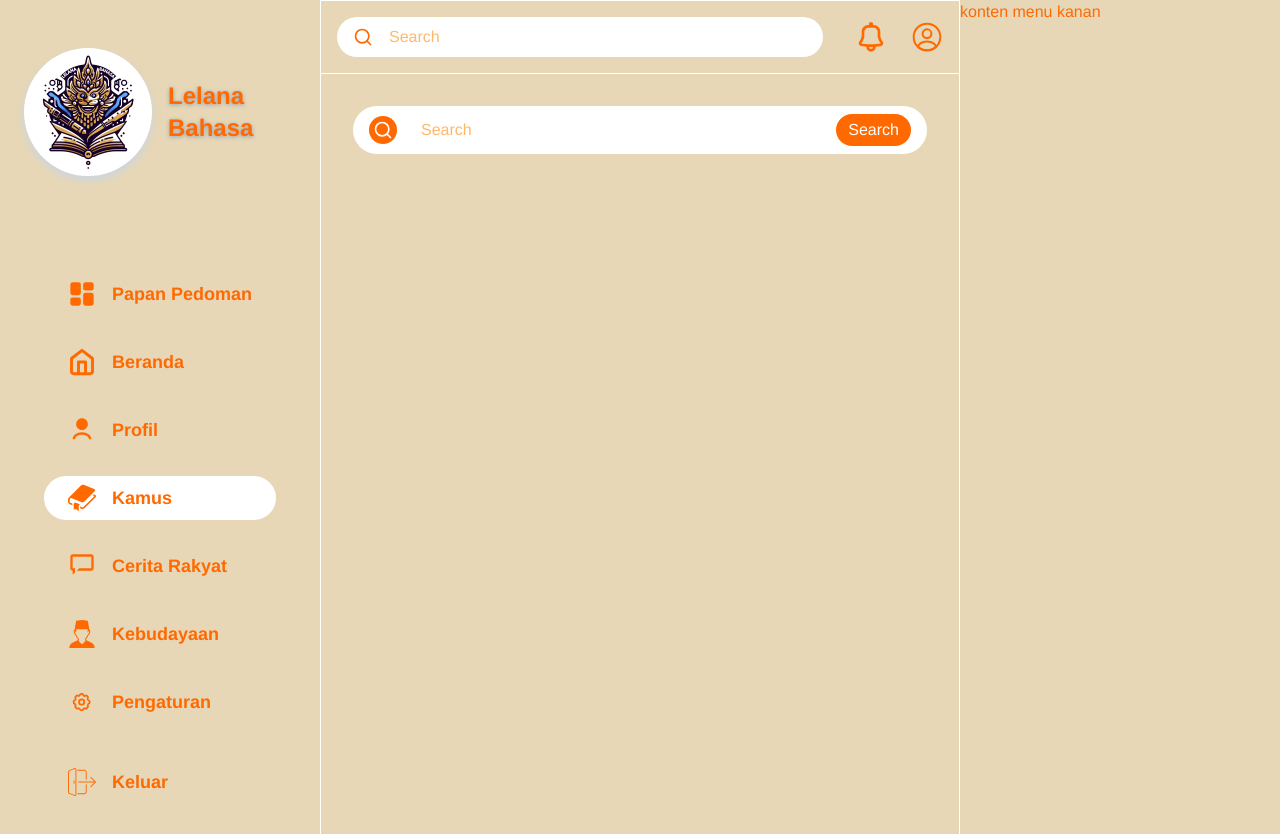
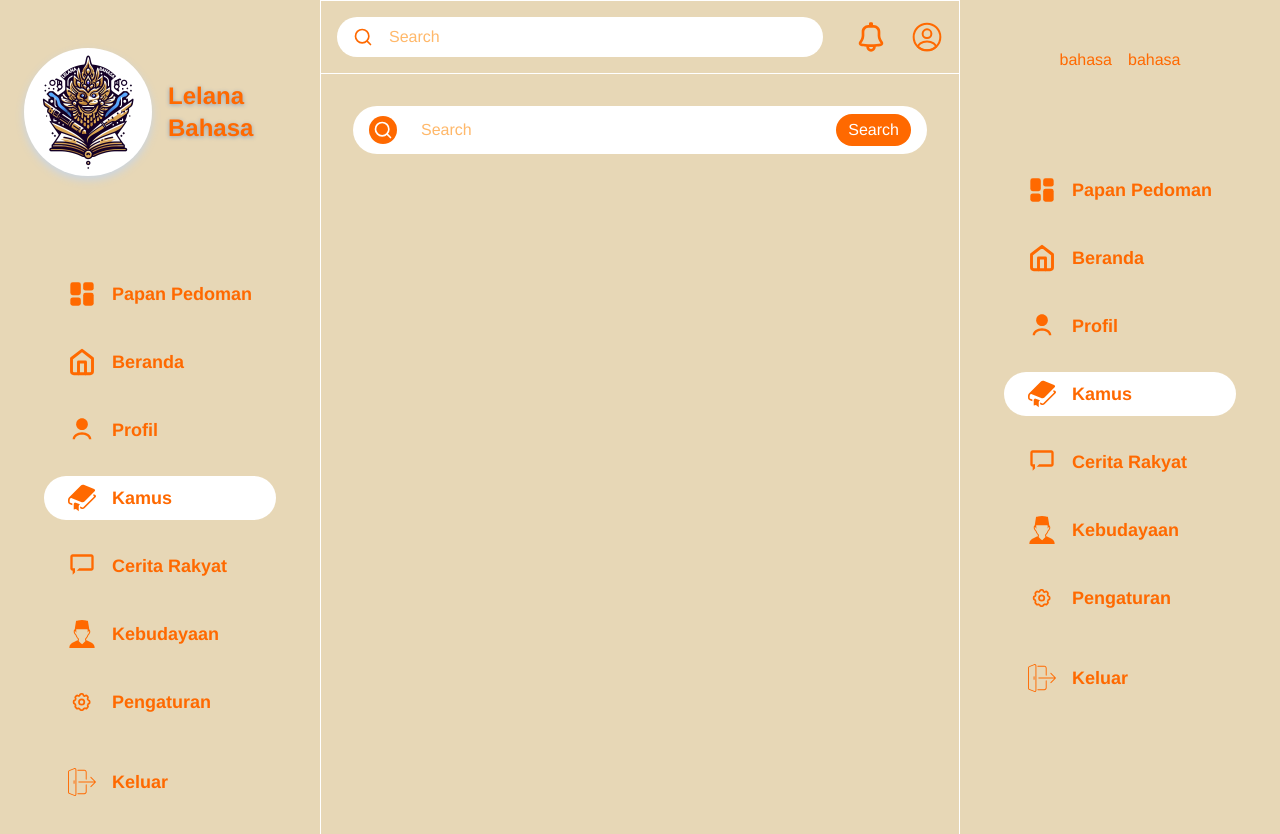
Before and after one commit to Azukii09/kamus-jawa, a Next.js app: page / in a window 1280 px wide. Shown: the top 834 px of the page. Built offline with nearby package versions, Linux system fonts and the light colour scheme.

Commit message:
## - Update RightMenu UI and hide LeftMenu on smaller screens  -
Enhanced RightMenu with dynamic content and improved styling, including language and exit options. Adjusted LeftMenu to be hidden on smaller screens for better responsiveness.

```diff
--- a/app/_component/ui/LeftMenu/LeftMenu.tsx
+++ b/app/_component/ui/LeftMenu/LeftMenu.tsx
@@ -6,7 +6,7 @@ import Image from "next/image";
 
 export default function LeftMenu() {
     return (
-        <section className={"w-3/12 h-full overflow-y-auto flex flex-col"}>
+        <section className={"hidden xl:flex w-3/12 h-full overflow-y-auto flex-col"}>
             <div className={"w-full min-h-20 flex items-center justify-center gap-4 text-primary py-12"}>
                 <div className={"relative size-32 bg-white rounded-full drop-shadow-lg drop-shadow-slate-300"}>
                     <Image
--- a/app/_component/ui/RightMenu/RightMenu.tsx
+++ b/app/_component/ui/RightMenu/RightMenu.tsx
@@ -1,9 +1,41 @@
 import React from "react";
+import {SideMenu} from "@/lib/data/Sidebar";
+import Link from "next/link";
+import DoorOutSvg from "@/app/_component/icon/DoorOut";
 
 export default function RightMenu() {
     return (
-        <div className={"hidden xl:flex w-3/12 h-full"}>
-            konten menu kanan
-        </div>
+        <section className={"hidden xl:flex w-3/12 h-full overflow-y-auto flex-col"}>
+            <div className={"w-full min-h-20 flex items-center justify-center gap-4 text-primary py-12"}>
+                <span>bahasa</span>
+                <span>bahasa</span>
+            </div>
+            <div className={"w-full h-full flex flex-col items-center justify-between pb-8"}>
+                <ul className={"mt-6 h-full flex flex-col justify-between"}>
+                    <li className={"relative px-4 py-3 w-full"}>
+                        {SideMenu.map((item, index) => (
+                            <div className={"py-3 w-full"} key={index}>
+                                <Link
+                                    href={"/"}
+                                    className={`${item.active? "bg-white text-primary hover:text-red-500":"hover:bg-white hover:text-red-500"} text-lg  py-2 px-6 inline-flex items-center w-full font-bold transition-colors duration-150 rounded-full`}
+                                >
+                                    {item.icon}
+                                    <span className="ml-4">{item.menuName}</span>
+                                </Link>
+                            </div>
+                        ))}
+                    </li>
+                    <li className={"relative px-4 py-3 w-full"}>
+                        <Link
+                            href={"/"}
+                            className={`text-lg hover:bg-white hover:text-red-500 py-2 px-6 inline-flex items-center w-full font-bold transition-colors duration-150 rounded-full`}
+                        >
+                            <DoorOutSvg className={"size-7"}/>
+                            <span className="ml-4">Keluar</span>
+                        </Link>
+                    </li>
+                </ul>
+            </div>
+        </section>
     );
 }
```
